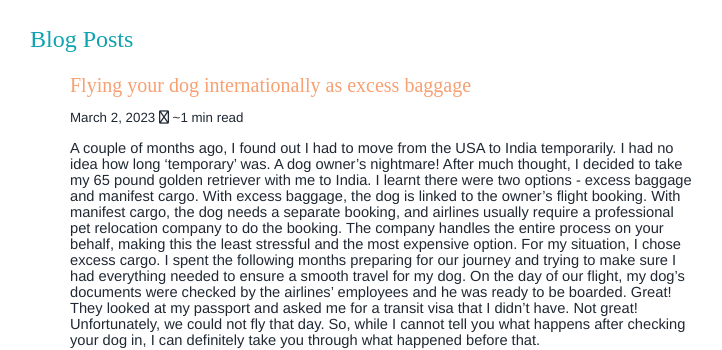
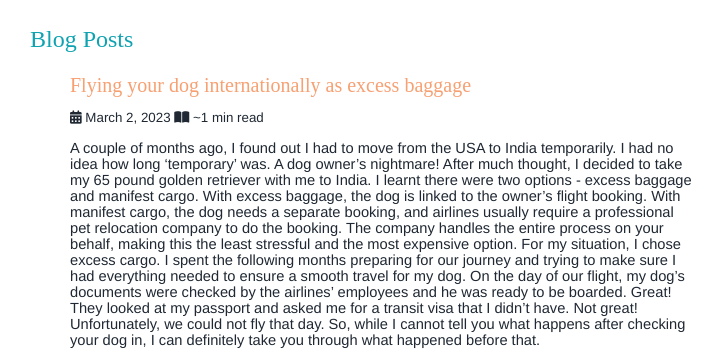
Before and after one commit to vaishnavisen/vaishnavisen.github.io, a Jekyll site: the page built from blog.html, in a window 1280 px wide. Shown: the part 126-476 px from the top of the page, without its empty margins (278-1000 px from the left). Built offline with Jekyll 4.4.1, drawn with Linux system fonts in a browser that asks for light colours; nearby versions of some CDN libraries.

Commit message:
Try fa-solid

```diff
--- a/blog.html
+++ b/blog.html
@@ -11,9 +11,9 @@ title: Blog Posts
     <li>
       <a class = "link_title" href="{{ post.url }}">{{ post.title }}</a>
       <p class = "post_metadata">
-        <i class="fa-thin fa-calendar-days"></i>
+        <i class="fa-solid fa-calendar-days"></i>
         {{ post.date | date: "%B %-d, %Y" }}
-        <i class="fa-regular fa-book-open"></i>
+        <i class="fa-solid fa-book-open"></i>
         ~{{ words | divided_by: 180 | append: ' min' }} read
       </p>
       <div class = "normal_text"> {{ post.excerpt }} </div>
```
